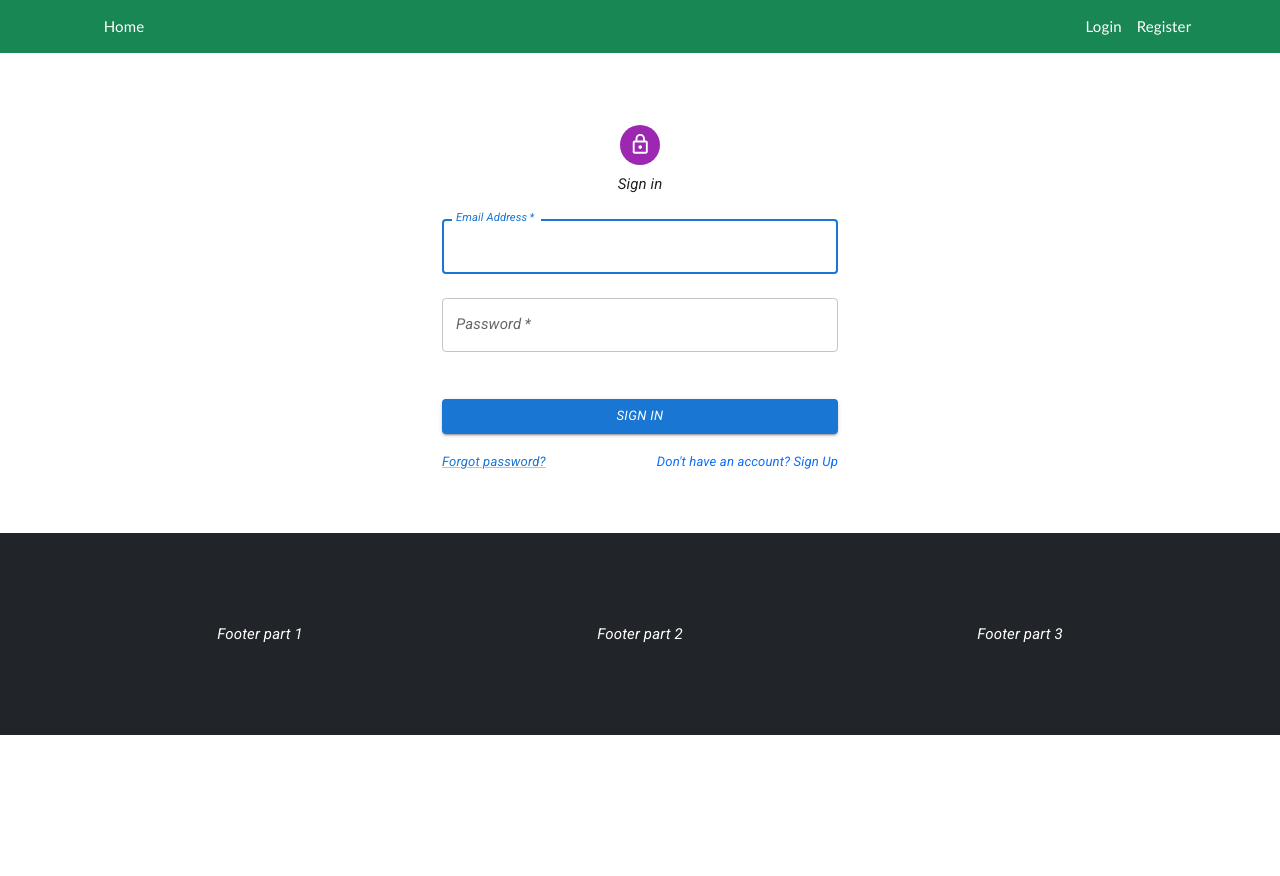
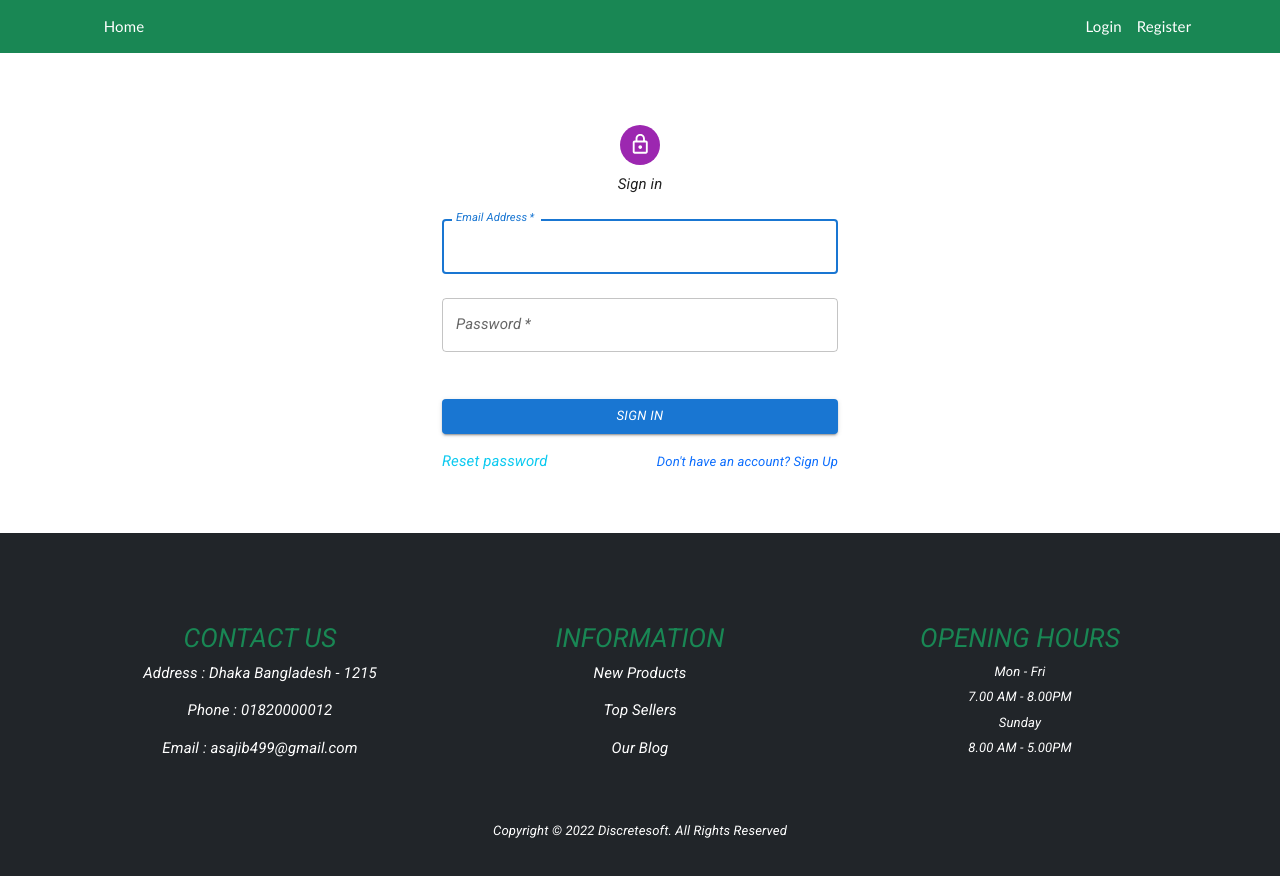
Before and after one commit to msajiba/plant-client, a React (Vite) app: page /login in a window 1280 px wide. Shown: the top 876 px of the page. Before the commit the page ends 800 px from the top, so only its background shows below. Built offline with nearby package versions, Linux system fonts and the light colour scheme; no server answers.

Commit message:
update readmi file

```diff
--- a/src/pages/Auth/Login/Login.jsx
+++ b/src/pages/Auth/Login/Login.jsx
@@ -1,4 +1,4 @@
-import React from 'react';
+import React, { useState } from 'react';
 import Avatar from '@mui/material/Avatar';
 import Button from '@mui/material/Button';
 import CssBaseline from '@mui/material/CssBaseline';
@@ -14,9 +14,10 @@ import Container from '@mui/material/Container';
 import { createTheme, ThemeProvider } from '@mui/material/styles';
 import auth from '../../../Firebase/Firebase-init';
 import {useNavigate, useLocation} from 'react-router-dom';
-import { useSignInWithEmailAndPassword } from 'react-firebase-hooks/auth';
+import { useSendPasswordResetEmail, useSignInWithEmailAndPassword } from 'react-firebase-hooks/auth';
 import Loading from '../../Shared/Loading/Loading';
 import axios from 'axios';
+import { toast } from 'react-toastify';
 
 
 
@@ -24,6 +25,7 @@ const theme = createTheme();
 
 const Login = () => {
 
+    const [restEmail, setResetEmail] = useState('');
     const navigate = useNavigate();
     const location = useLocation();
     const from = location.state?.from?.pathname || '/';
@@ -35,7 +37,11 @@ const Login = () => {
         error,
       ] = useSignInWithEmailAndPassword(auth);
 
-    if(loading){
+    const [sendPasswordResetEmail, sending] = useSendPasswordResetEmail(auth);
+
+
+
+    if(loading || sending){
         return <Loading />
     };
 
@@ -51,7 +57,7 @@ const Login = () => {
        await signInWithEmailAndPassword(email,password);
 
         try{
-            const url = 'http://localhost:5000/login';
+            const url = 'https://plants-house.herokuapp.com/login';
             const {data} = await axios.post(url, {email});
             if(data.accessToken){
                 localStorage.setItem('accessToken', data.accessToken);
@@ -62,6 +68,7 @@ const Login = () => {
         }
 
     };
+
 
 
     return (
@@ -78,6 +85,7 @@ const Login = () => {
                         </Typography>
                             <Box component="form" onSubmit={handleSubmit} noValidate sx={{ mt: 1 }}>
                                 <TextField margin="normal" required fullWidth
+                                            onChange={(e)=>setResetEmail(e.target.value)}
                                             id="email" label="Email Address"
                                             name="email" autoComplete="email"autoFocus />
                                 <TextField margin="normal" required fullWidth
@@ -93,9 +101,16 @@ const Login = () => {
 
                                 <Grid container>
                                 <Grid item xs>
-                                    <Link href="#" variant="body2">
-                                    Forgot password?
-                                    </Link>
+                                    <p
+                                        style={{cursor:'pointer'}}
+                                        className='text-info'
+                                        onClick={async () => {
+                                        await sendPasswordResetEmail(restEmail);
+                                        toast('Sent email');
+                                        }}
+                                        >
+                                        Reset password
+                                    </p>
                                 </Grid>
                                 <Grid item>
                                     <p  className='text-primary fs-6'
--- a/src/pages/Auth/Register/Register.jsx
+++ b/src/pages/Auth/Register/Register.jsx
@@ -82,7 +82,7 @@ const Register = () => {
                                     <p className='text-primary fs-6'
                                         style={{cursor:'pointer'}}
                                       onClick={()=> navigate('/login')}>
-                                        <small> Don't have an account? Sign Up </small>
+                                        <small> You have an Account ? Please Login </small>
                                     </p>
                                 </Grid>
                                 </Grid>
--- a/src/pages/ManageInvenotry/AddNewInventory.jsx
+++ b/src/pages/ManageInvenotry/AddNewInventory.jsx
@@ -32,7 +32,7 @@ const AddNewInventory = () => {
 
         const items = {name,img, price, quantity, description, supplierName, email};
 
-        const url = 'http://localhost:5000/plant';
+        const url = 'https://plants-house.herokuapp.com/plant';
         const res = await axios.post(url, {items})
         console.log(res);
         toast('Inventory item add successful');
--- a/src/pages/ManageInvenotry/MyInventoryItems.jsx
+++ b/src/pages/ManageInvenotry/MyInventoryItems.jsx
@@ -20,7 +20,7 @@ const MyInventoryItems = () => {
 
         const getItems = async() => {
             const email = user.email;
-            const url = `http://localhost:5000/allPlants?email=${email}`;
+            const url = `https://plants-house.herokuapp.com/allPlants?email=${email}`;
             try{
                 const {data} = await axios.get(url, {
                     headers : {
@@ -44,7 +44,7 @@ const MyInventoryItems = () => {
 
         if(process){
 
-            const url = `http://localhost:5000/delete-plant/${id}`;
+            const url = `https://plants-house.herokuapp.com/delete-plant/${id}`;
             const {data} = await axios.delete(url);
 
             const remaining = items.filter(item => item._id !== id);
--- a/src/pages/ManageInvenotry/UpdateInventoryItem.jsx
+++ b/src/pages/ManageInvenotry/UpdateInventoryItem.jsx
@@ -19,7 +19,7 @@ const UpdateInventoryItem = () => {
 
             const getPlant = async() => {
 
-                const ulr = `http://localhost:5000/plant/${updateId}`;
+                const ulr = `https://plants-house.herokuapp.com/plant/${updateId}`;
                 const {data} = await axios.get(ulr);
                 setPlant(data);
             };
@@ -37,7 +37,7 @@ const UpdateInventoryItem = () => {
         else{
         const newQuantity = parseInt(quantity -1)
 
-            const url = `http://localhost:5000/plant/${updateId}`;
+            const url = `https://plants-house.herokuapp.com/plant/${updateId}`;
             const {data} = await axios.put(url, {newQuantity});
             setUpdatePlant(data.plant);
         }
@@ -54,7 +54,7 @@ const UpdateInventoryItem = () => {
             return alert('Please Input valid quantity number')
         }
         else{
-            const url = `http://localhost:5000/plant/${updateId}`;
+            const url = `https://plants-house.herokuapp.com/plant/${updateId}`;
             const {data} = await axios.put(url, {newQuantity});
             setUpdatePlant(data.plant);
             e.target.reset();
--- a/src/pages/Shared/Footer/Footer.jsx
+++ b/src/pages/Shared/Footer/Footer.jsx
@@ -7,9 +7,36 @@ const Footer = () => {
             <div className="bg-dark">
                 <Container>
                     <Row className='text-white py-5 text-center mt-5'>
-                        <Col md='4' className='py-5'> Footer part 1 </Col>
-                        <Col md='4' className='py-5'> Footer part 2 </Col>
-                        <Col md='4' className='py-5'> Footer part 3 </Col>
+                        <Col md='4' className='py-5'>
+                            <h3 className='text-success'> CONTACT US </h3>
+                            <div className="mt-2 text-center">
+                                <p> Address : Dhaka Bangladesh - 1215 </p>
+                                <p> Phone : 01820000012 </p>
+                                <p> Email : asajib499@gmail.com </p>
+                            </div>
+                         </Col>
+                        <Col md='4' className='py-5'>
+                                <h3 className='text-success'> INFORMATION </h3>
+                            <div className="mt-2 text-center">
+                                <p> New Products </p>
+                                <p> Top Sellers </p>
+                                <p> Our Blog </p>
+                            </div>
+                         </Col>
+                        <Col md='4' className='py-5'>
+                        <h3 className='text-success'> OPENING HOURS </h3>
+                            <div className="mt-2 text-center">
+                                <h6> <small> Mon - Fri </small></h6>
+                                <h6> <small className='text-italic'> 7.00 AM - 8.00PM </small></h6>
+
+                                <div>
+                                    <h6> <small> Sunday </small></h6>
+                                    <h6> <small className='text-italic'> 8.00 AM - 5.00PM </small></h6>
+                                </div>
+
+                            </div>
+                        </Col>
+                        <p className="text-center"> <small> Copyright © 2022 Discretesoft. All Rights Reserved</small> </p>
                     </Row>
                 </Container>
             </div>
--- a/src/pages/Shared/Header/MenuListComposition.jsx
+++ b/src/pages/Shared/Header/MenuListComposition.jsx
@@ -88,7 +88,7 @@ export default function MenuListComposition() {
                             <MenuItem onClick={handleClose}> {user?.email} </MenuItem>
                             <MenuItem onClick={handleClose}>Profile</MenuItem>
                             <MenuItem onClick={handleClose}>My account</MenuItem>
-                            <MenuItem onClick={()=> signOut(auth)}>Logout</MenuItem>
+                            <MenuItem onClick={()=> signOut(auth)} className='text-danger'>Logout</MenuItem>
                         </MenuList>
                         </ClickAwayListener>
                     </Paper>
```
Also changed, not shown: src/pages/Home/Inventory.jsx (+17 -4 lines), src/pages/ManageInvenotry/ManageInventoryItem.jsx (+18 -11 lines), 1 other file (tests, documents, lock files or other folders).
